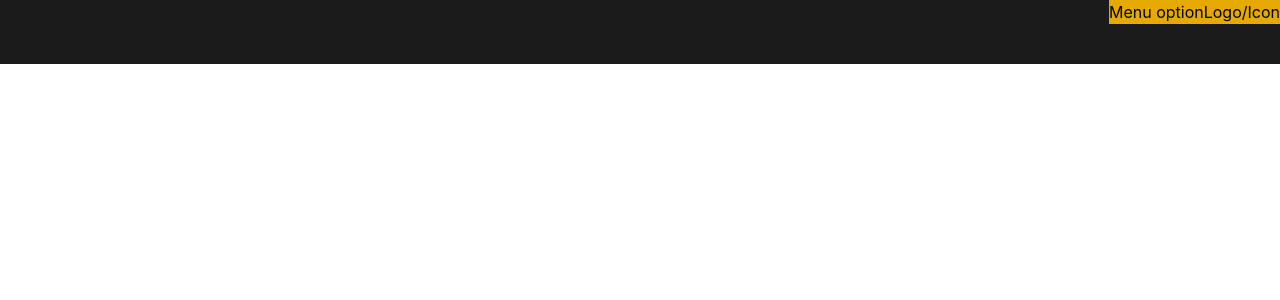
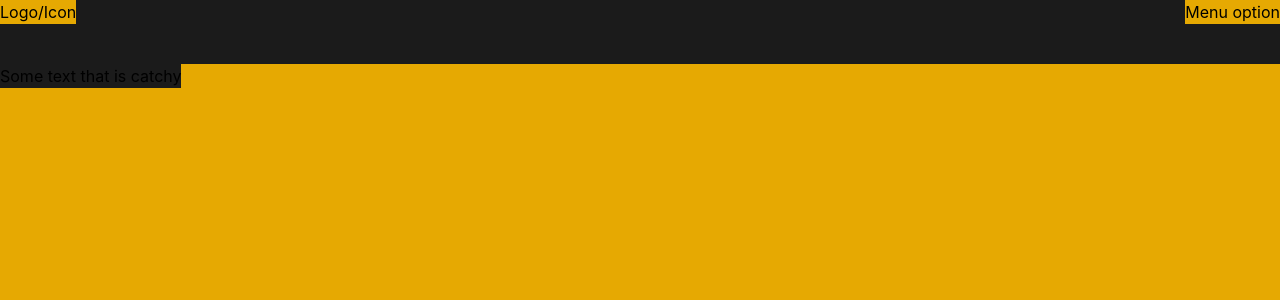
Before and after one commit to PinedaVictor/a-la-mode, a React (Vite) app: page / in a window 1280 px wide. Shown: the top 300 px of the page. Built offline with nearby package versions, Linux system fonts and the light colour scheme.

Commit message:
Added hero section

```diff
--- a/package.json
+++ b/package.json
@@ -8,7 +8,8 @@
   },
   "dependencies": {
     "react": "^17.0.2",
-    "react-dom": "^17.0.2"
+    "react-dom": "^17.0.2",
+    "react-spring": "^9.4.2"
   },
   "devDependencies": {
     "@types/react": "^17.0.33",
--- a/src/App.tsx
+++ b/src/App.tsx
@@ -1,11 +1,13 @@
 import React from "react";
 import "./styles/App.css";
 import { Header } from "./components/header/Header";
+import { Hero } from "./components/hero/Hero";
 
 export const App: React.FC = () => {
   return (
     <>
       <Header />
+      <Hero />
     </>
   );
 };
--- a/src/components/header/Header.tsx
+++ b/src/components/header/Header.tsx
@@ -4,9 +4,9 @@ export const Header: React.FC = () => {
   return (
     <>
       <header className="bg-offBlack w-screen h-16 sticky top-0 z-50">
+        <div className="bg-yellow absolute left-0">Logo/Icon</div>
         <div className="flex flex-row right-0 absolute bg-yellow">
           <div>Menu option</div>
-          <div>Logo/Icon</div>
         </div>
       </header>
     </>
--- a/src/components/hero/Hero.tsx
+++ b/src/components/hero/Hero.tsx
@@ -1 +1,15 @@
 import React from "react";
+
+export const Hero: React.FC = () => {
+  return (
+    <>
+      <section className="bg-tan h-screen top-0 flex">
+        <div className="bg-yellow h-full  w-full">
+          <div className="  bg-offBlack inline-block">
+            <p>Some text that is catchy</p>
+          </div>
+        </div>
+      </section>
+    </>
+  );
+};
--- a/tailwind.config.js
+++ b/tailwind.config.js
@@ -9,6 +9,7 @@ module.exports = {
     colors: {
       offBlack: "#1b1b1b",
       yellow: "#e6a902",
+      tan: "#d9cab8",
     },
   },
   plugins: [],
```
Also changed, not shown: 1 other file (tests, documents, lock files or other folders).
